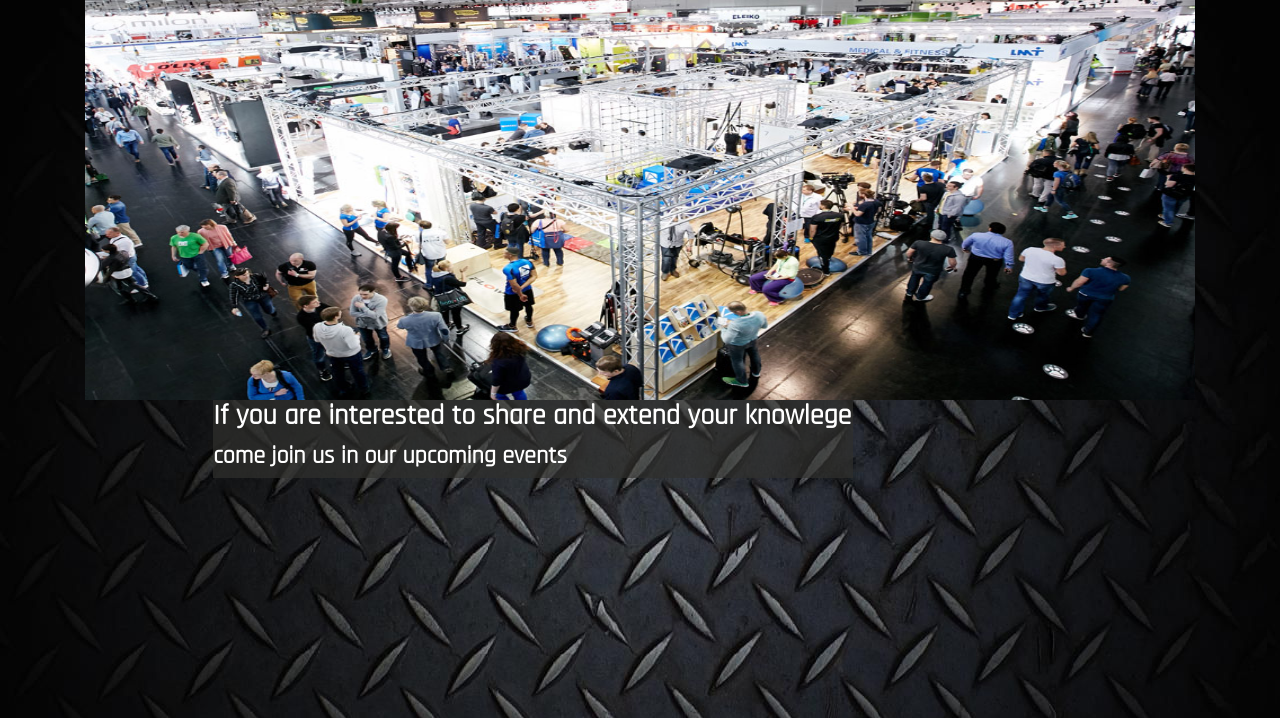
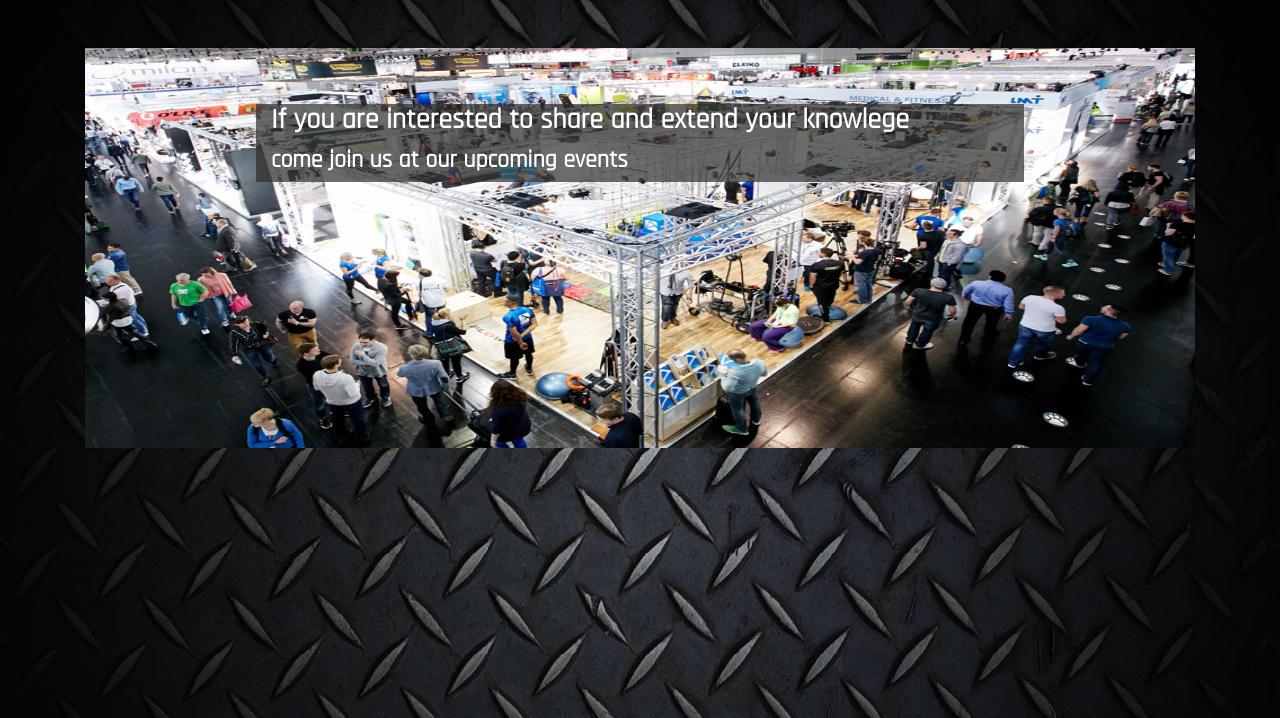
Before and after one commit to marwinr/Sportler, a Django app: page /event/ in a window 1280 px wide. Shown: the part 56-774 px from the top of the page. Run offline with Django 3.2, Linux system fonts and the light colour scheme; data that the repository does not hold is empty; some libraries are stand-ins or nearby versions.

Commit message:
Update event_list.html

```diff
--- a/event/templates/event/event_list.html
+++ b/event/templates/event/event_list.html
@@ -2,17 +2,18 @@
 
 {% block content %}
 
+<div class="container" id="textblock">
+        <h3><b>If you are interested to share and extend your knowlege</b></h3>
+        <h4><b>come join us at our upcoming events</b></h4>
+    </div>
+<br>
+<br>
 <div id="homescreen">
         <div class="container">
         <img src="\static\bilder\Event.jpg" width="100%" height="50%">
+        </div>
 </div>
-</div>
-    <div class="col-md-10">
-            <div id="textblock">
-                <h3><b>If you are interested to share and extend your knowlege</b></h3>
-                <h4><b>come join us in our upcoming events</b></h4>
-            </div>
-    </div>
+
 <br>
 <br>
 <br>
```
